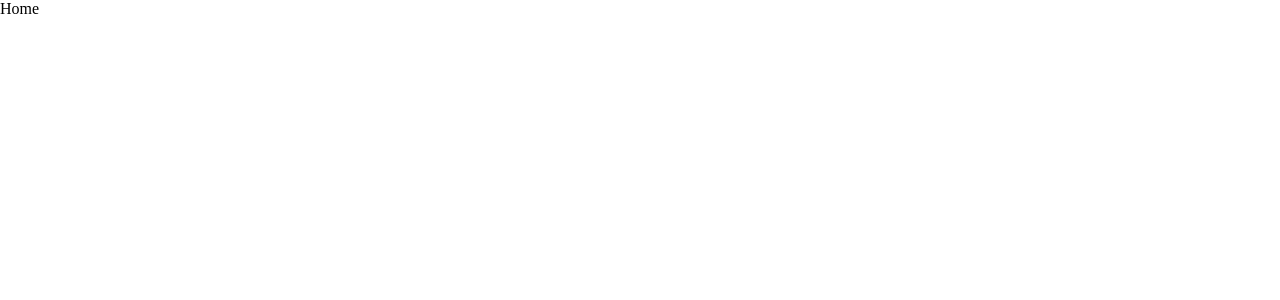
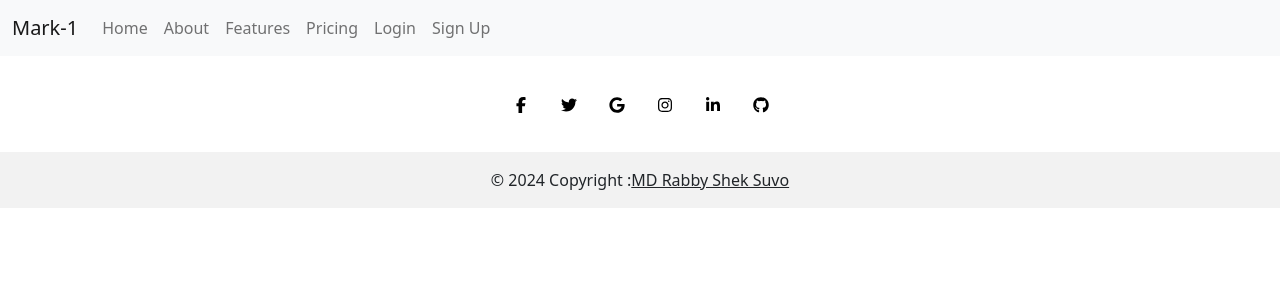
Before and after one commit to rabby-shek/adminpanelmark1, a React (Create React App) app: page / in a window 1280 px wide. Shown: the top 300 px of the page. Built offline with nearby package versions, Linux system fonts and the light colour scheme.

Commit message:
footer complete

```diff
--- a/public/index.html
+++ b/public/index.html
@@ -15,29 +15,14 @@
       user's mobile device or desktop. See https://developers.google.com/web/fundamentals/web-app-manifest/
     -->
     <link rel="manifest" href="%PUBLIC_URL%/manifest.json" />
-    <!--
-      Notice the use of %PUBLIC_URL% in the tags above.
-      It will be replaced with the URL of the `public` folder during the build.
-      Only files inside the `public` folder can be referenced from the HTML.
+    <title>React App</title>
+    <link href="https://cdn.jsdelivr.net/npm/bootstrap@5.0.2/dist/css/bootstrap.min.css" rel="stylesheet" integrity="sha384-EVSTQN3/azprG1Anm3QDgpJLIm9Nao0Yz1ztcQTwFspd3yD65VohhpuuCOmLASjC" crossorigin="anonymous">
 
-      Unlike "/favicon.ico" or "favicon.ico", "%PUBLIC_URL%/favicon.ico" will
-      work correctly both with client-side routing and a non-root public URL.
-      Learn how to configure a non-root public URL by running `npm run build`.
-    -->
-    <title>React App</title>
   </head>
   <body>
     <noscript>You need to enable JavaScript to run this app.</noscript>
     <div id="root"></div>
-    <!--
-      This HTML file is a template.
-      If you open it directly in the browser, you will see an empty page.
+    <script src="https://cdn.jsdelivr.net/npm/bootstrap@5.0.2/dist/js/bootstrap.bundle.min.js" integrity="sha384-MrcW6ZMFYlzcLA8Nl+NtUVF0sA7MsXsP1UyJoMp4YLEuNSfAP+JcXn/tWtIaxVXM" crossorigin="anonymous"></script>
 
-      You can add webfonts, meta tags, or analytics to this file.
-      The build step will place the bundled scripts into the <body> tag.
-
-      To begin the development, run `npm start` or `yarn start`.
-      To create a production bundle, use `npm run build` or `yarn build`.
-    -->
   </body>
 </html>
--- /dev/null
+++ b/src/components/website/Footer.jsx
@@ -0,0 +1,80 @@
+import React from "react";
+import {
+  FaFacebookF,
+  FaTwitter,
+  FaGoogle,
+  FaInstagram,
+  FaLinkedinIn,
+  FaGithub,
+} from "react-icons/fa6";
+const Footer = () => {
+  const footerLinkIcons = [
+    {
+      id: 1,
+      icon: <FaFacebookF />,
+    },
+    {
+      id: 2,
+      icon: <FaTwitter />,
+    },
+    {
+      id: 3,
+      icon: <FaGoogle />,
+    },
+    {
+      id: 4,
+      icon: <FaInstagram />,
+    },
+    {
+      id: 5,
+      icon: <FaLinkedinIn />,
+    },
+    {
+      id: 6,
+      icon: <FaGithub />,
+    },
+  ];
+  const date = new Date();
+  const year = date.getFullYear();
+  return (
+    <footer className="bg-body-tertiary text-center">
+      {/* Grid container */}
+      <div className="container p-4 pb-0">
+        {/* Section: Social media */}
+        <section className="mb-4">
+          {footerLinkIcons.map((item) => {
+            return (
+              <a
+                data-mdb-ripple-init
+                className="btn btn-floating m-1 footer-icon-container"
+                href="#!"
+                role="button"
+                key={item.id}
+              >
+                {item.icon}
+              </a>
+            );
+          })}
+        </section>
+        {/* Section: Social media */}
+      </div>
+      {/* Grid container */}
+      {/* Copyright */}
+      <div
+        className="text-center p-3"
+        style={{ backgroundColor: "rgba(0, 0, 0, 0.05)" }}
+      >
+        © {year} Copyright :
+        <a
+          className="text-body"
+          href="https://rabby-shek.github.io/suvo-portfolio/"
+        >
+           MD Rabby Shek Suvo
+        </a>
+      </div>
+      {/* Copyright */}
+    </footer>
+  );
+};
+
+export default Footer;
--- /dev/null
+++ b/src/components/website/NavBar.jsx
@@ -0,0 +1,72 @@
+import React from "react";
+import { Link } from "react-router-dom";
+
+const NavBar = () => {
+  const navItems = [
+    {
+      id: 1,
+      title: "Home",
+      path: "/",
+    },
+    {
+      id: 2,
+      title: "About",
+      path: "/about",
+    },
+    {
+      id: 3,
+      title: "Features",
+      path: "/features",
+    },
+    {
+      id: 4,
+      title: "Pricing",
+      path: "/pricing",
+    },
+    {
+      id: 5,
+      title: "Login",
+      path: "/login",
+    },
+    {
+      id: 6,
+      title: "Sign Up",
+      path: "/sign-up",
+    },
+  ];
+  return (
+    <nav className="navbar navbar-expand-lg navbar-light bg-light">
+      <div className="container-fluid">
+        <Link className="navbar-brand" to="/">
+          Mark-1
+        </Link>
+        <button
+          className="navbar-toggler"
+          type="button"
+          data-bs-toggle="collapse"
+          data-bs-target="#navbarScroll"
+          aria-controls="navbarScroll"
+          aria-expanded="false"
+          aria-label="Toggle navigation"
+        >
+          <span className="navbar-toggler-icon" />
+        </button>
+        <div className="collapse navbar-collapse flex justify-content-end align-items-end" id="navbarScroll">
+          <ul className="navbar-nav me-auto my-2 my-lg-0 navbar-nav-scroll">
+            {navItems.map((item) => {
+              return (
+                <li key={item.id} className="nav-item">
+                  <Link className="nav-link" aria-current="page" to={item.path}>
+                    {item.title}
+                  </Link>
+                </li>
+              );
+            })}
+          </ul>
+        </div>
+      </div>
+    </nav>
+  );
+};
+
+export default NavBar;
--- a/src/index.css
+++ b/src/index.css
@@ -3,3 +3,17 @@
   margin: 0;
   box-sizing: border-box;
 }
+
+
+/* facebook icon styles */
+.footer-icon-container{
+  width: 40px;
+  height: 40px;
+  border-radius: 50%;
+  color: #000;
+  background-color: transparent;
+}
+
+.footer-icon-container:hover{
+  background-color: #0000003a;
+}
--- /dev/null
+++ b/src/pages/NotFound.jsx
@@ -0,0 +1,11 @@
+import React from 'react';
+
+const NotFound = () => {
+  return (
+    <div>
+      Not Found
+    </div>
+  )
+}
+
+export default NotFound;
--- a/src/pages/website/Home.jsx
+++ b/src/pages/website/Home.jsx
@@ -1,10 +1,14 @@
 import React from 'react'
+import NavBar from '../../components/website/NavBar';
+import Footer from '../../components/website/Footer';
 
 const Home = () => {
   return (
-    <div>
-      Home
-    </div>
+    <>
+    <NavBar />
+    <Footer />
+
+    </>
   )
 }
 
--- a/src/routes/Routes.jsx
+++ b/src/routes/Routes.jsx
@@ -1,6 +1,7 @@
 import { createBrowserRouter } from "react-router-dom";
 import WebsiteLayout from "../layout/WebsiteLayout";
 import Home from "../pages/website/Home";
+import NotFound from "../pages/NotFound";
 
 const router = createBrowserRouter([
   {
@@ -13,6 +14,10 @@ const router = createBrowserRouter([
       },
     ],
   },
+  {
+    path: "*",
+    element: <NotFound />,
+  },
 ]);
 
 export default router;
```
